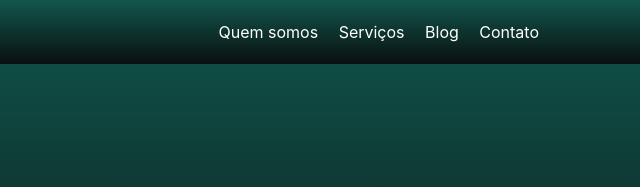
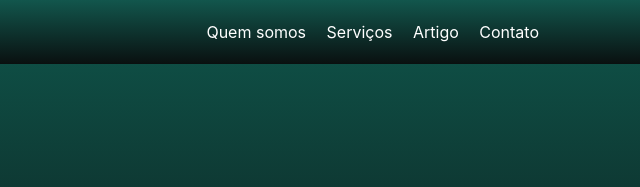
Before and after one commit to angelitasantos/site-institucional3, a plain HTML site: page index.html in a window 1280 px wide. Shown: the top 187 px of the page, 640-1280 px from the left. Drawn offline with Linux system fonts and the light colour scheme.

Commit message:
Update index.html

```diff
--- a/index.html
+++ b/index.html
@@ -47,7 +47,7 @@
                         <nav class="pt-1 pb-1">
                             <a href="#QuemSomos" class="pl-3" onclick="mostrarSite()">Quem somos</a>
                             <a href="#Servicos" onclick="mostrarSite()">Serviços</a>
-                            <a href="#Artigos" onclick="mostrarSite()">Blog</a>
+                            <a href="#Artigos" onclick="mostrarSite()">Artigo</a>
                             <a href="#Contato" onclick="mostrarSite()">Contato</a>
                         </nav>
                     </div>
```
